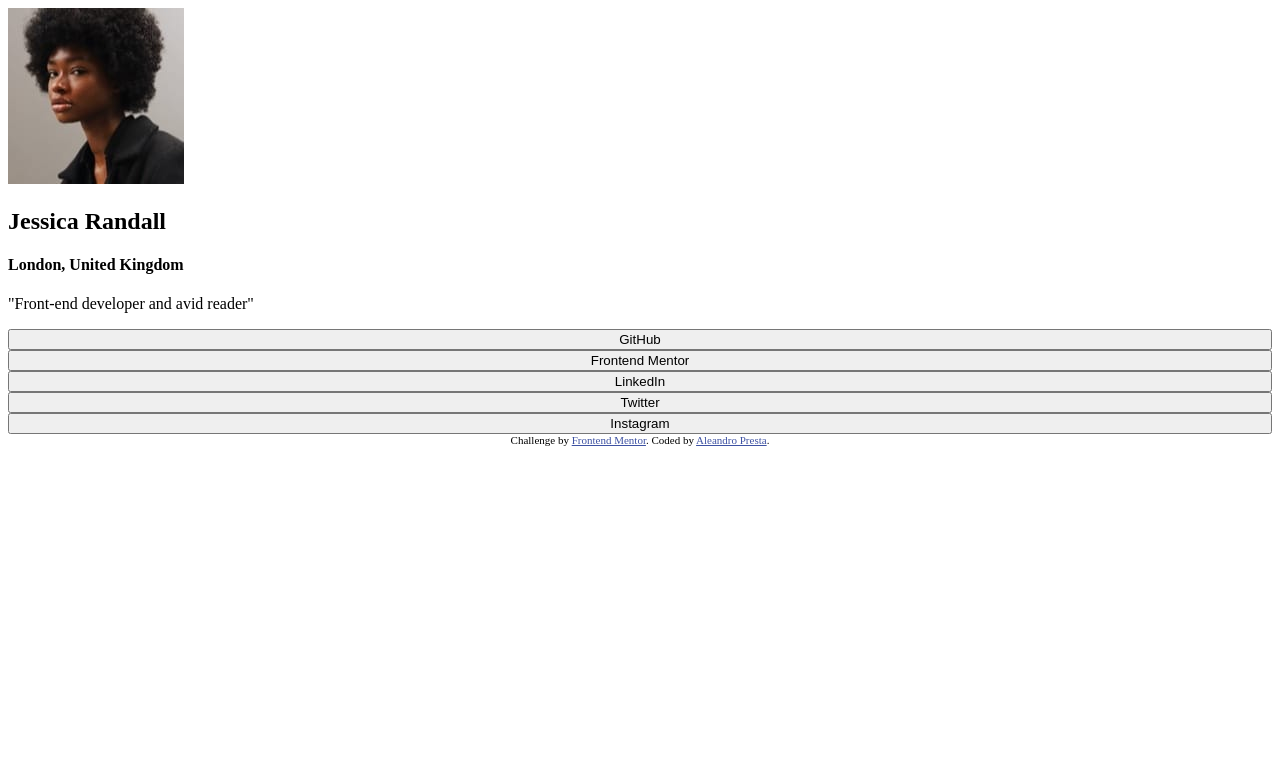
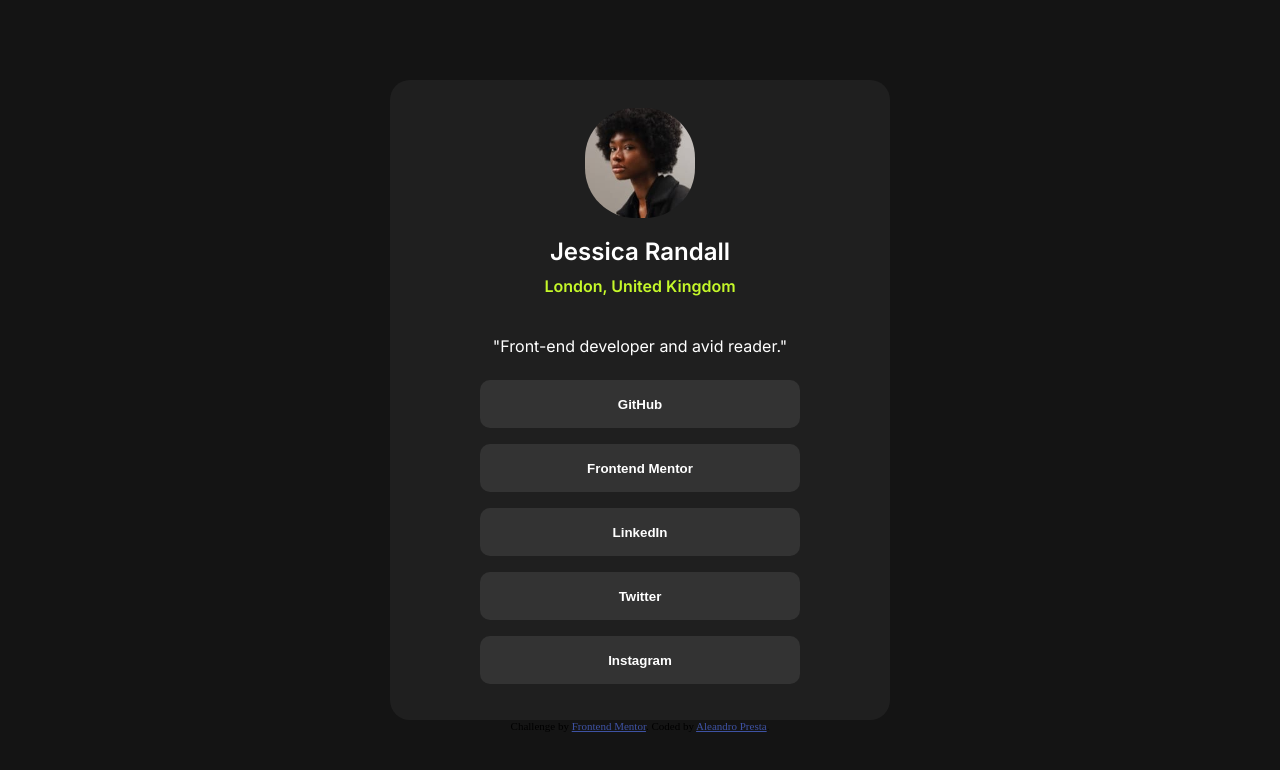
Before and after one commit to AleandroPresta/social-links-profile, a plain HTML site: page index.html in a window 1280 px wide. Drawn offline with Linux system fonts and the light colour scheme.

Commit message:
Finishing desktop design

```diff
--- a/index.html
+++ b/index.html
@@ -3,10 +3,13 @@
 <head>
   <meta charset="UTF-8">
   <meta name="viewport" content="width=device-width, initial-scale=1.0"> <!-- displays site properly based on user's device -->
-
   <link rel="icon" type="image/png" sizes="32x32" href="./assets/images/favicon-32x32.png">
   <link rel="stylesheet" type="text/css" href="styles.css">
   <title>Social links profile | Aleandro Presta</title>
+
+  <link rel="preconnect" href="https://fonts.googleapis.com">
+  <link rel="preconnect" href="https://fonts.gstatic.com" crossorigin>
+  <link href="https://fonts.googleapis.com/css2?family=Inter:wght@100..900&display=swap" rel="stylesheet">
 
   <!-- Feel free to remove these styles or customise in your own stylesheet 👍 -->
   <style>
@@ -19,9 +22,9 @@
   <div class="socials-container">
     <div class="socials-card">
       <img src="./assets/images/avatar-jessica.jpeg" alt="Profile Image">
-      <h2>Jessica Randall</h2>
-      <h4>London, United Kingdom</h4>
-      <p>"Front-end developer and avid reader"</p>
+      <h2 class="body-text">Jessica Randall</h2>
+      <h4 class="body-text">London, United Kingdom</h4>
+      <p>"Front-end developer and avid reader."</p>
       <div class="btn-container">
         <button>GitHub</button>
         <button>Frontend Mentor</button>
--- a/styles.css
+++ b/styles.css
@@ -1,5 +1,83 @@
+:root {
+    --green: hsl(75, 94%, 57%);
+    --white: hsl(0, 0%, 100%);
+    --grey: hsl(0, 0%, 20%);
+    --dark-grey: hsl(0, 0%, 12%);
+    --off-black: hsl(0, 0%, 8%);
+  }
+
+body {
+    background-color: var(--off-black);
+}
+
+.socials-card {
+    display: flex;
+    flex-direction: column;
+    justify-content: center;
+    align-items: center;
+    height: 80vh;
+    background-color: var(--dark-grey);
+    max-width: 500px;
+    margin: 0 auto;
+    border-radius: 20px;
+    margin-top: 5rem;
+}
+
 .btn-container {
     display: flex;
     flex-direction: column;
-    justify-content: center;
+
 }
+
+button {
+    background-color: var(--grey);
+    color: var(--white);
+    border-radius: 10px;
+    height: 3rem;
+    width: 20rem;
+    margin: 0.5rem;
+    border: none;
+    box-shadow: none;
+    font-weight: 700;
+}
+
+h2 {
+    font-family: "Inter", sans-serif;
+    font-weight: 600;
+    color: var(--white);
+}
+
+h4 {
+    font-family: "Inter", sans-serif;
+    font-weight: 600;
+    color: var(--green);
+    margin-top: 10px;
+    margin-bottom: 50px;
+}
+
+p {
+    font-size: 14;
+    font-family: "Inter", sans-serif;
+    font-weight: 400;
+    color: var(--white);
+    margin-top: 40px;
+}
+
+.body-text {
+    margin-bottom: 0px;
+}
+
+img {
+    width: 110px;
+    height: 110px;
+    border-radius: 50px;
+}
+
+/*
+    FONT INFO:
+    font-family: "Inter", sans-serif;
+    font-optical-sizing: auto;
+    font-weight: 400, 600, 700
+    font-style: normal;
+    font-variation-settings: "slnt" 0;
+*/
```
